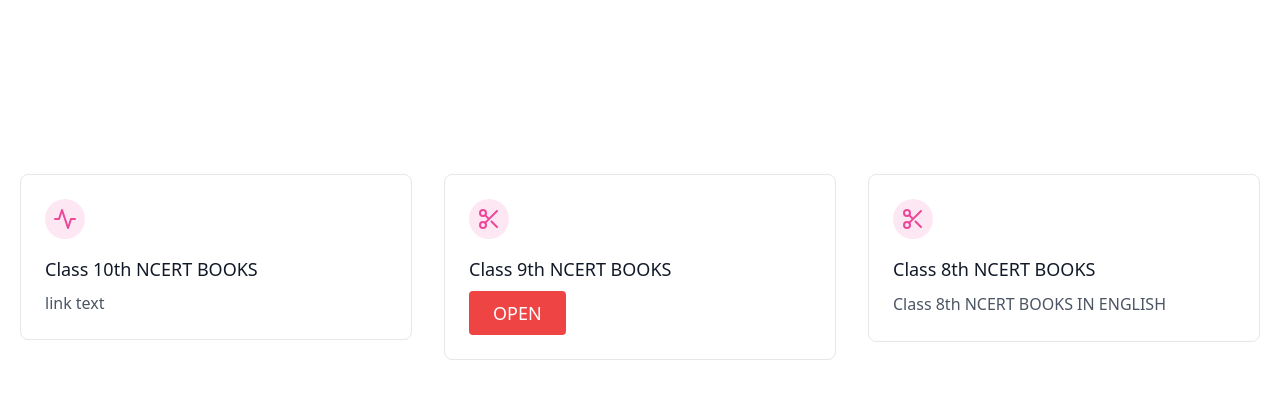
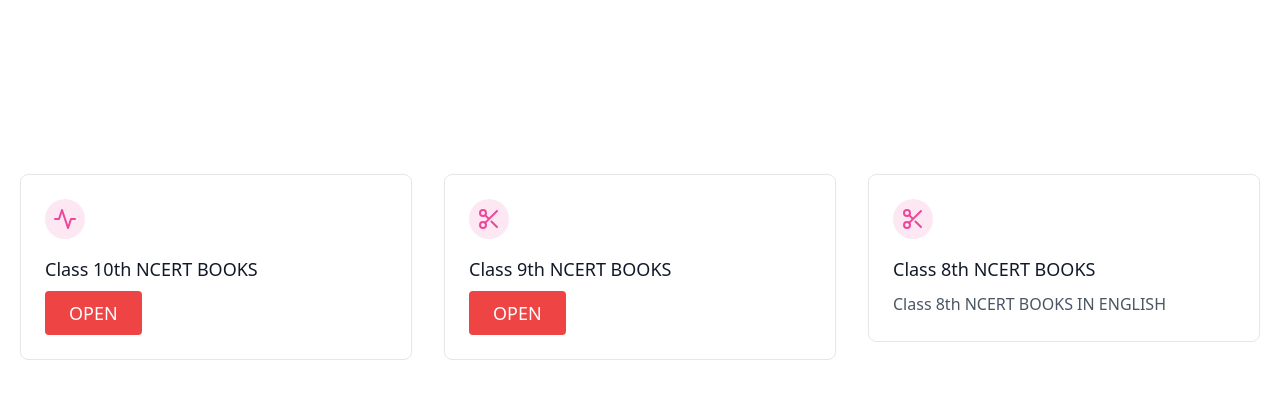
Before and after one commit to bitlearns/WebHostForWebsite, a plain HTML site: page index.html in a window 1280 px wide. Shown: the part 82-480 px from the top of the page. Drawn offline with nearby package versions, Linux system fonts and the light colour scheme.

Commit message:
Adding link to google drive for class 10 ncert books

```diff
--- a/index.html
+++ b/index.html
@@ -1,7 +1,7 @@
 <!DOCTYPE html>
 <html>
 <head>
-	<title>GitHUB</title>
+	<title>BfB</title>
 </head>
 <meta name="viewport" content="width=device-width, initial-scale=1, maximum-scale=1, user-scalable=0">
 <body>
@@ -37,9 +37,19 @@
             </svg>
           </div>
 
+
+
+
+
+          <!-- Class 10 -->
+
+
+
           <h2 class="text-lg text-gray-900 font-medium title-font mb-2">Class 10th NCERT BOOKS</h2>
-          link text</a>
+          <a href="https://drive.google.com/drive/folders/1BAgXinTzX_qZQysii8qJnLE0Olq2UDA5?usp=sharing"><button class="inline-flex text-white bg-red-500 border-0 py-2 px-6 focus:outline-none hover:bg-red-600 rounded text-lg">OPEN</button>
         </div>
+      </a>
+
       </div>
       <div class="xl:w-1/3 md:w-1/2 p-4">
         <div class="border border-gray-200 p-6 rounded-lg">
```
